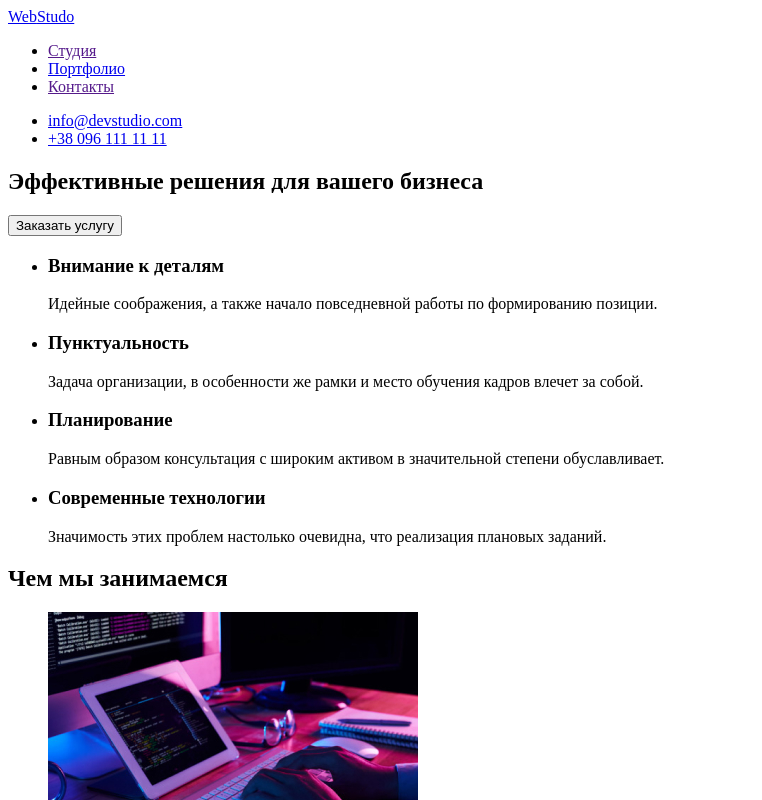
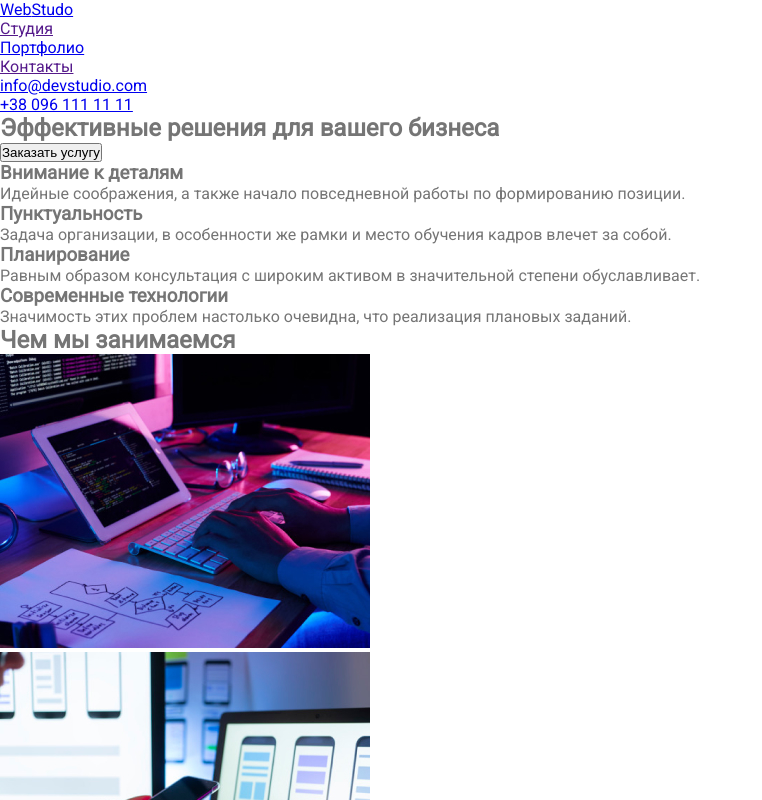
Before and after one commit to DenysPhV/goit-markup-hw-02, a plain HTML site: page index.html in a window 1280 px wide. Shown: the top 800 px of the page, without its empty margins (0-762 px from the left). Drawn offline with Linux system fonts and the light colour scheme.

Commit message:
подключил css
добавил сброс настроек
и стили для селектора тега body

```diff
--- a/css/style.css
+++ b/css/style.css
@@ -0,0 +1,11 @@
+* {
+    padding: 0;
+    margin: 0;
+    box-sizing: border-box;
+}
+
+body {
+    color: #757575;
+    font-family: Roboto;
+
+}
--- a/index.html
+++ b/index.html
@@ -5,6 +5,9 @@
     <meta http-equiv="X-UA-Compatible" content="IE=edge">
     <meta name="viewport" content="width=device-width, initial-scale=1.0">
     <title>Студия</title>
+    <link rel="stylesheet" href="./css/style.css">
+    <link rel="preconnect" href="https://fonts.gstatic.com">
+    <link href="https://fonts.googleapis.com/css2?family=Roboto&display=swap" rel="stylesheet">
 </head>
 <body>
     <!-- Шапка сайта -->
```
Also changed, not shown: portfolio.html (+3 -0 lines).
